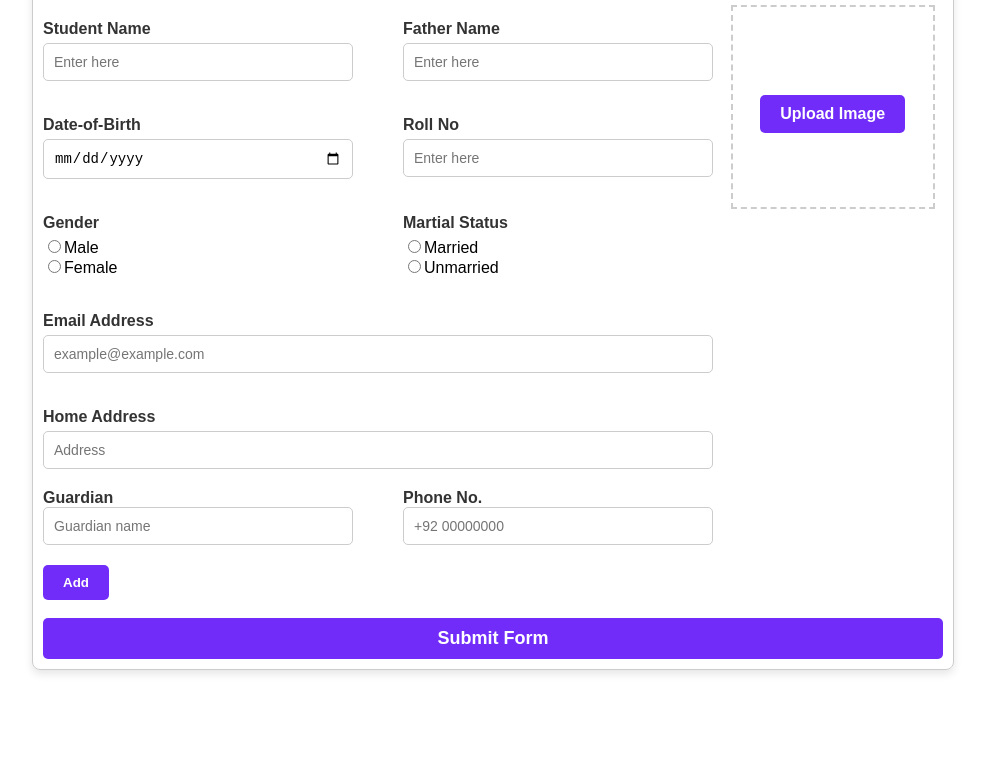
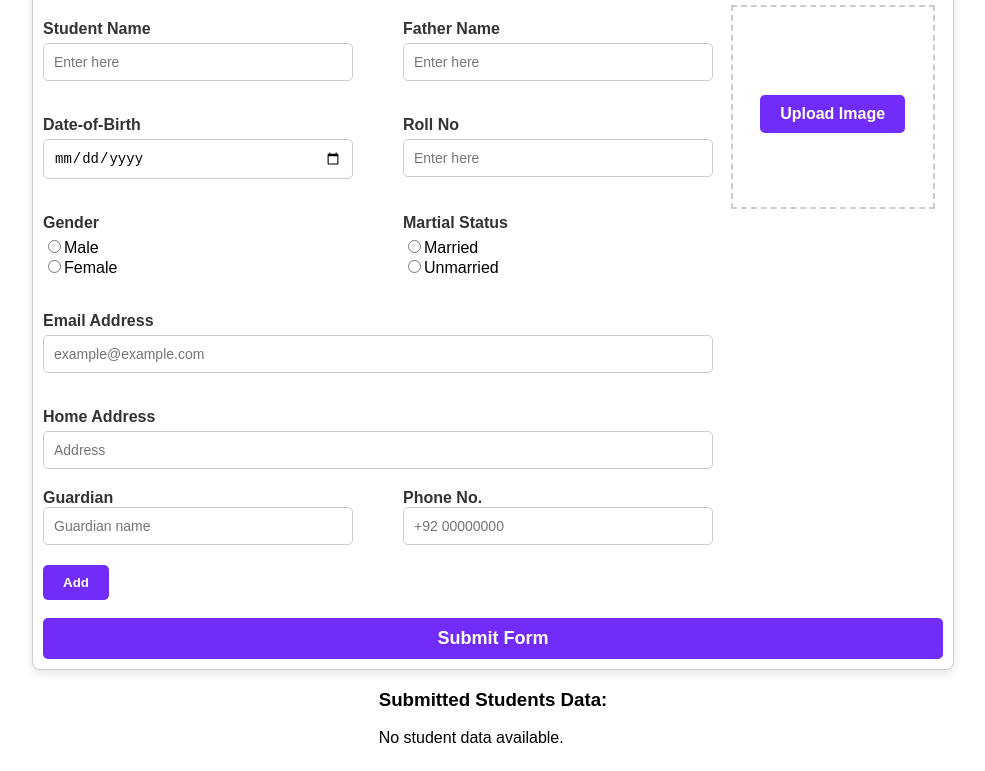
Before and after one commit to Zainab-Shahzad/zainab-shahzad.github.io-form, a plain HTML site: page index.html in a window 1280 px wide. Shown: the part 108-879 px from the top of the page, without its empty margins (147-1132 px from the left). Before the commit the page ends 800 px from the top, so only its background shows below. Drawn offline with Linux system fonts and the light colour scheme.

Commit message:
uploading website

```diff
--- a/form.js
+++ b/form.js
@@ -45,9 +45,6 @@ document.getElementById("addGuardianBtn").addEventListener("click", function ()
 const form = document.getElementById("Form");
 const outputContainer = document.createElement("div");
 document.body.appendChild(outputContainer);
-
-// Prevent displaying data on page load
-// displayStoredData();
 
 form.addEventListener("submit", function (event) {
   event.preventDefault();
@@ -113,3 +110,4 @@ function displayStoredData() {
     outputContainer.appendChild(studentData);
   });
 }
+window.addEventListener("load", displayStoredData);
--- a/style.css
+++ b/style.css
@@ -92,6 +92,7 @@ body{
      font-size: large;
      text-align: center;
     }
+
     @media screen and (max-width:850px) {
       .image-upload-box {
         width: 150px;
```
